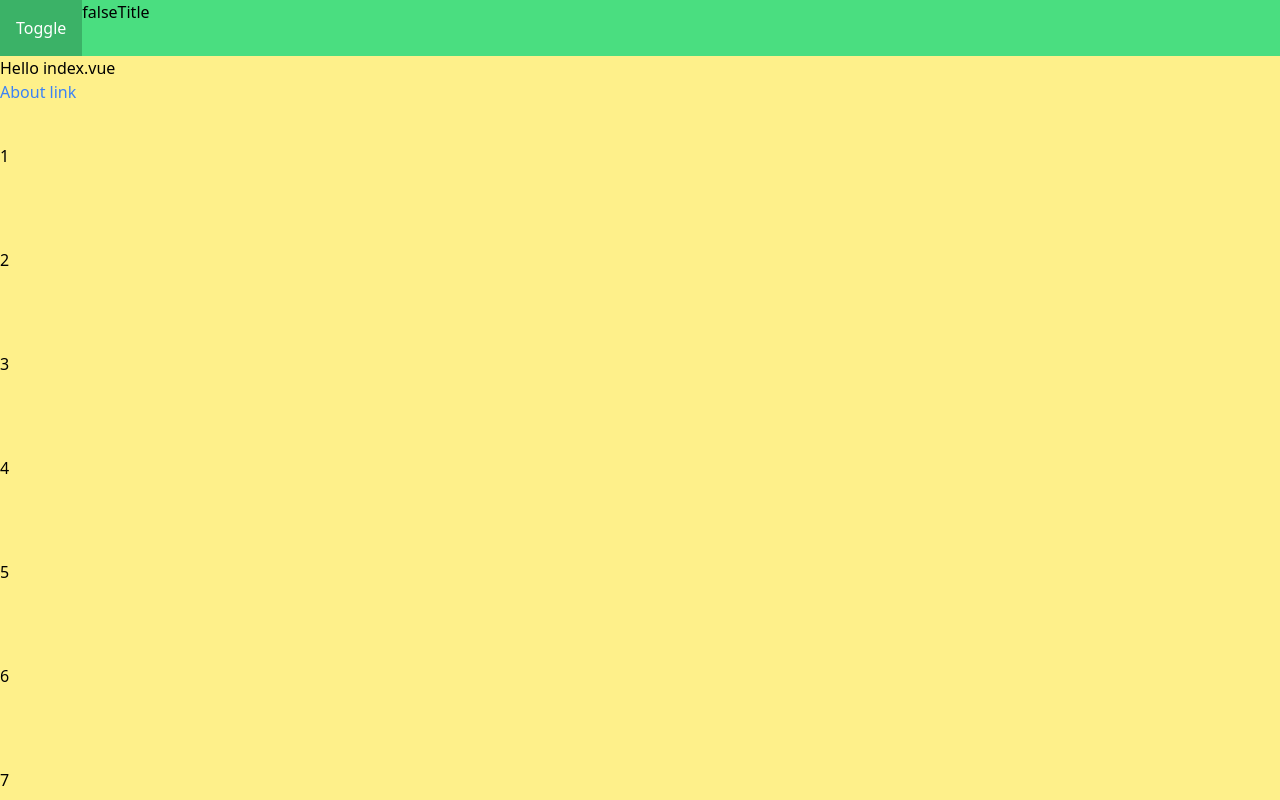
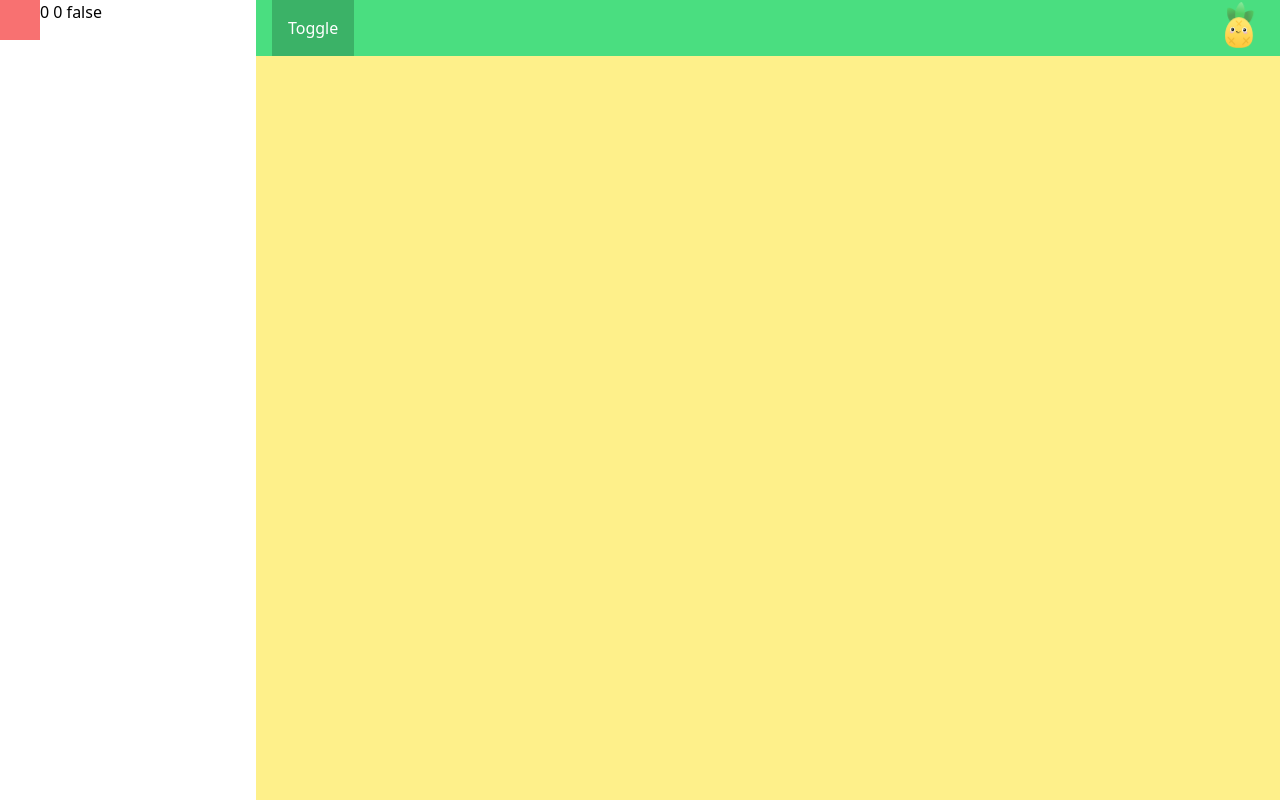
Before and after one commit to azusa5526/nuxt3-test, a Nuxt app: page / in a window 1280 px wide. Shown: the top 800 px of the page. Built offline with nearby package versions, Linux system fonts and the light colour scheme.

Commit message:
feat(WIP): 增加 sidebar

```diff
--- a/assets/css/main.css
+++ b/assets/css/main.css
@@ -4,4 +4,5 @@
 
 :root {
 	--app-header-height: 56px;
+	--app-sidebar-width: 256px;
 }
--- a/components/AppHeader.vue
+++ b/components/AppHeader.vue
@@ -1,8 +1,11 @@
 <template>
-	<div class="flex h-[var(--app-header-height)] w-screen bg-green-400">
-		<button @click="isDrawerShow = !isDrawerShow" class="bg-black/20 px-4 py-2 text-white">Toggle</button>
-		{{ isDrawerShow }}
-		<h1>Title</h1>
+	<div class="flex h-[var(--app-header-height)] w-screen justify-between bg-green-400">
+		<div class="flex">
+			<h1>Title</h1>
+			<button @click="isDrawerShow = !isDrawerShow" class="ml-60 bg-black/20 px-4 py-2 text-white">Toggle</button>
+		</div>
+
+		<PiniaIcon class="!m-0 !mr-4 h-12 w-12"></PiniaIcon>
 	</div>
 </template>
 
@@ -13,3 +16,5 @@ import { storeToRefs } from 'pinia';
 const appStore = useAppStore();
 const { isDrawerShow } = storeToRefs(appStore);
 </script>
+
+<style scoped></style>
--- /dev/null
+++ b/components/AppSidebar.vue
@@ -0,0 +1,30 @@
+<template>
+	<div
+		ref="target"
+		class="fixed inset-0 z-20 flex h-screen duration-200"
+		:class="{ '!translate-x-[calc(var(--app-sidebar-width)*-1)]': isShow }"
+	>
+		<div class="h-10 w-10 bg-red-400"></div>
+		{{ x }} {{ y }} {{ isOutside }}
+	</div>
+</template>
+
+<script lang="ts" setup>
+import { useMouseInElement } from '@vueuse/core';
+
+withDefaults(
+	defineProps<{
+		isShow?: boolean;
+	}>(),
+	{ isShow: false }
+);
+
+const target = ref(null);
+const { x, y, isOutside } = useMouseInElement(target);
+
+onMounted(() => {
+	window.addEventListener('click', () => {
+		console.log('window click', isOutside.value);
+	});
+});
+</script>
--- a/layouts/default.vue
+++ b/layouts/default.vue
@@ -1,5 +1,6 @@
 <template>
 	<div class="flex h-screen flex-col">
+		<AppSidebar :isShow="isDrawerShow" class="w-[--app-sidebar-width] bg-white" />
 		<AppHeader class="fixed shrink-0" />
 		<main class="grow pt-[var(--app-header-height)]">
 			<slot></slot>
@@ -7,3 +8,11 @@
 		<AppFooter class="shrink-0" />
 	</div>
 </template>
+
+<script lang="ts" setup>
+import { useAppStore } from '@/store/app';
+import { storeToRefs } from 'pinia';
+
+const appStore = useAppStore();
+const { isDrawerShow } = storeToRefs(appStore);
+</script>
--- a/package.json
+++ b/package.json
@@ -10,6 +10,7 @@
 		"format": "prettier . --write  --ignore-path .prettierignore"
 	},
 	"dependencies": {
+		"@vueuse/core": "^10.2.0",
 		"prettier": "^2.8.8",
 		"prettier-plugin-tailwindcss": "^0.3.0"
 	},
```
Also changed, not shown: 1 other file (tests, documents, lock files or other folders).
